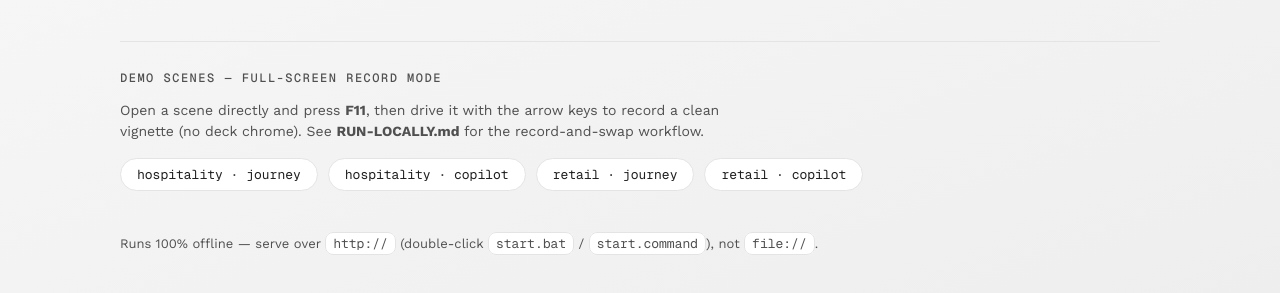
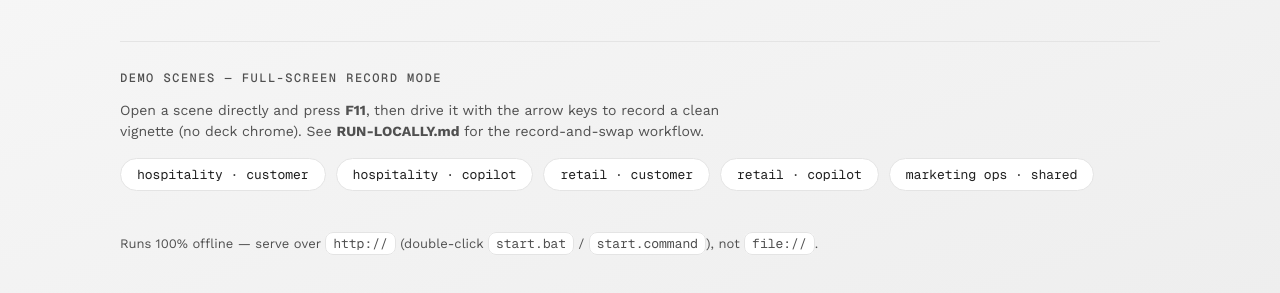
Before and after one commit to tonytoubia-merkle/merkle-demos, a plain HTML site: page index.html in a window 1280 px wide. Shown: the part 591-884 px from the top of the page. Drawn offline with Linux system fonts and the light colour scheme.

Commit message:
Landing: update scene links to new set (customer/copilot per deck + shared marketing-ops)

```diff
--- a/index.html
+++ b/index.html
@@ -98,10 +98,11 @@
       <h2>Demo scenes — full-screen record mode</h2>
       <p>Open a scene directly and press <strong>F11</strong>, then drive it with the arrow keys to record a clean vignette (no deck chrome). See <strong>RUN-LOCALLY.md</strong> for the record-and-swap workflow.</p>
       <div class="scene-links">
-        <a href="demo/hospitality/journey/index.html">hospitality · journey</a>
+        <a href="demo/hospitality/journey/index.html">hospitality · customer</a>
         <a href="demo/hospitality/copilot/index.html">hospitality · copilot</a>
-        <a href="demo/retail/journey/index.html">retail · journey</a>
+        <a href="demo/retail/journey/index.html">retail · customer</a>
         <a href="demo/retail/copilot/index.html">retail · copilot</a>
+        <a href="demo/marketing-ops/index.html">marketing ops · shared</a>
       </div>
     </section>
 
```
